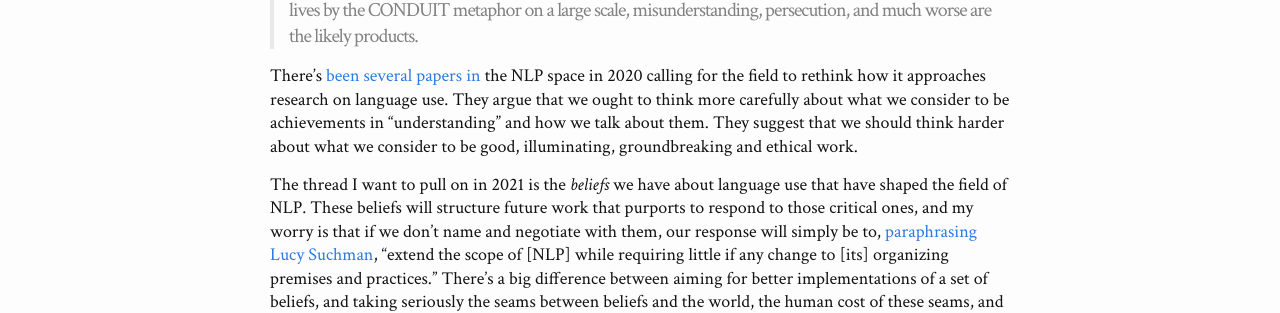
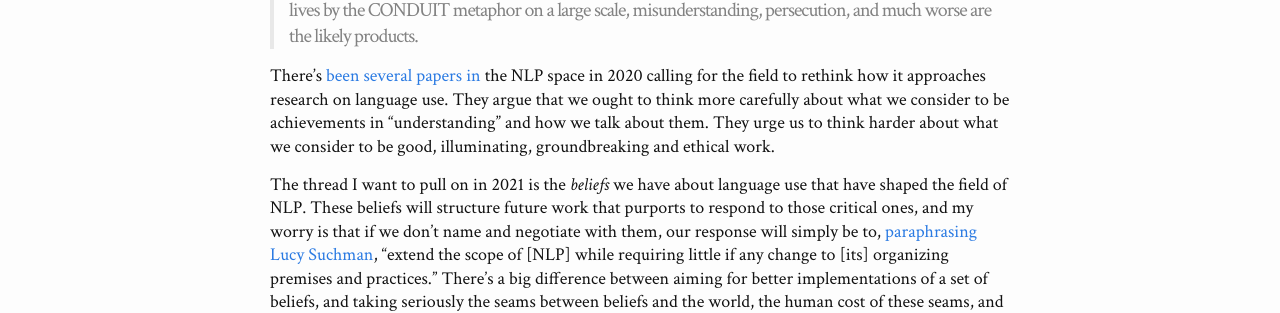
Before and after one commit to tisjune/tisjune.github.io, a Jekyll site: the page built from _posts/2021-01-01-metaphors.md, in a window 1280 px wide. Shown: the part 1065-1378 px from the top of the page. Built offline with Jekyll 4.4.1, drawn with Linux system fonts in a browser that asks for light colours; nearby versions of some CDN libraries.

```diff
--- a/_posts/2021-01-01-metaphors.md
+++ b/_posts/2021-01-01-metaphors.md
@@ -17,7 +17,7 @@
 
 > Communication theories based on the CONDUIT metaphor turn from the pathetic to the evil when applied indiscriminately on a large scale, say, in government surveillance or computerized files. There, what is most crucial for real understanding is almost never included, and it is assumed that the words in the file have meaning in themselves—disembodied, objective, understandable meaning. When a society lives by the CONDUIT metaphor on a large scale, misunderstanding, persecution, and much worse are the likely products.
 
-There's [been](https://www.aclweb.org/anthology/2020.acl-main.463/) [several](https://www.aclweb.org/anthology/2020.emnlp-main.703/) [papers](https://www.aclweb.org/anthology/2020.acl-main.485/) [in](https://www.technologyreview.com/2020/12/04/1013294/google-ai-ethics-research-paper-forced-out-timnit-gebru/) the NLP space in 2020 calling for the field to rethink how it approaches research on language use. They argue that we ought to think more carefully about what we consider to be achievements in "understanding" and how we talk about them. They suggest that we should think harder about what we consider to be good, illuminating, groundbreaking and ethical work.
+There's [been](https://www.aclweb.org/anthology/2020.acl-main.463/) [several](https://www.aclweb.org/anthology/2020.emnlp-main.703/) [papers](https://www.aclweb.org/anthology/2020.acl-main.485/) [in](https://www.technologyreview.com/2020/12/04/1013294/google-ai-ethics-research-paper-forced-out-timnit-gebru/) the NLP space in 2020 calling for the field to rethink how it approaches research on language use. They argue that we ought to think more carefully about what we consider to be achievements in "understanding" and how we talk about them. They urge us to think harder about what we consider to be good, illuminating, groundbreaking and ethical work.
 
 The thread I want to pull on in 2021 is the _beliefs_ we have about language use that have shaped the field of NLP. These beliefs will structure future work that purports to respond to those critical ones, and my worry is that if we don't name and negotiate with them, our response will simply be to, [paraphrasing Lucy Suchman](https://www.lri.fr/~mbl/ENS/CSCW/2017/papers/Suchman-JCSCW94.pdf), "extend the scope of [NLP] while requiring little if any change to [its] organizing premises and practices." There's a big difference between aiming for better implementations of a set of beliefs, and taking seriously the seams between beliefs and the world, the human cost of these seams, and the implications these seams should have for those beliefs.
 
```
